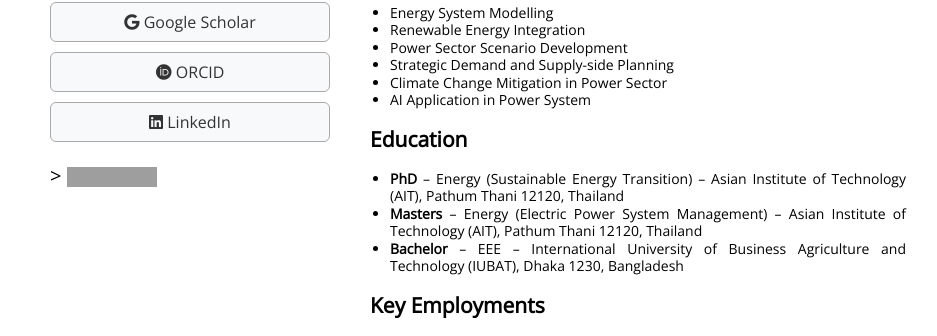
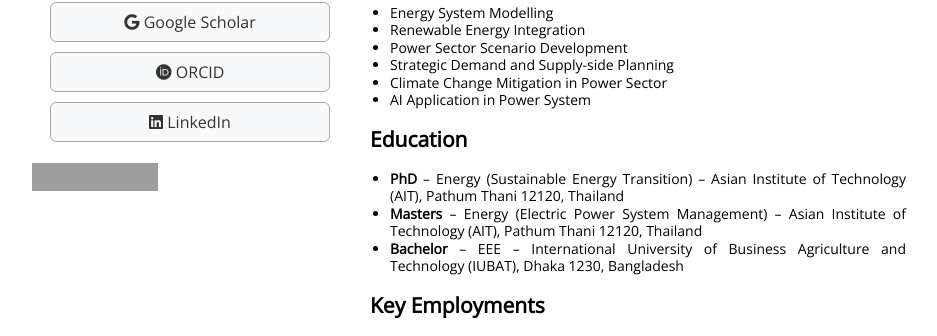
Before and after one commit to FiruzAhamed/firuzahamed.github.io, a Jekyll site: the page built from index.md, in a window 1280 px wide and 1117 px high, cut to the strip 549-885 px from the top of the window. Shown: the whole strip, without its empty margins (162-1099 px from the left). Built offline with Jekyll 4.4.1, drawn with Linux system fonts in a browser that asks for light colours; grey boxes are pictures that could not be loaded.

Commit message:
Update index.md
Signed-off-by: Firuz Ahamed Nahid <122635742+FiruzAhamed@users.noreply.github.com>

```diff
--- a/index.md
+++ b/index.md
@@ -33,9 +33,9 @@ permalink: /
       <a href="https://www.linkedin.com/in/firuz-ahamed-nahid/" target="_blank"><i class="fab fa-linkedin"></i> LinkedIn</a>
     </div>
 
-    <p style="font-size: 20px; margin-top: 20px; text-align: justify;">>
+    <p style="font-size: 20px; margin-top: 20px; text-align: justify;">
       <a href="https://drive.google.com/file/d/1MhwsQjiBZ3u7UQu06c7LWM1iPKeAQaxm/view?usp=drive_link" target="_blank" style="text-decoration: none;">
-        <img src="https://img.shields.io/badge/Download-CV-blue" alt="Download CV Badge" style="vertical-align: middle;">
+        <img src="https://img.shields.io/badge/Download-CV-blue" alt="Download CV Badge" style="vertical-align: middle; transform: scale(1.4);">
       </a>
     </p>
   </div>
```
